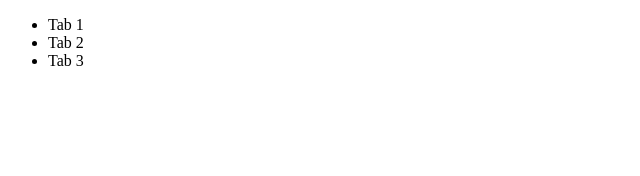
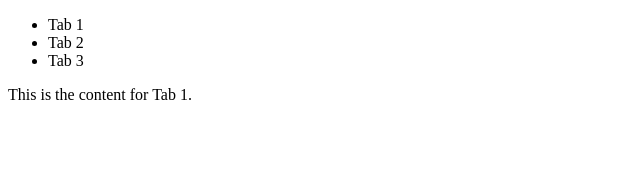
Before and after one commit to acciojob/react-composition-1-vanshu-himself, a React app: page / in a window 1280 px wide. Shown: the top 176 px of the page, without its empty margins (0-640 px from the left). Built offline with nearby package versions, Linux system fonts and the light colour scheme.

Commit message:
one last commit

```diff
--- a/src/components/App.js
+++ b/src/components/App.js
@@ -10,7 +10,7 @@ const App = () => {
         {/* Do not remove the main div */}
 
 
-        <Tab tabs={tabs}/>
+        <Tab arr={tabs}/>
     </div>
   )
 }
--- a/src/components/Tab.js
+++ b/src/components/Tab.js
@@ -1,23 +1,27 @@
-import React,{useState} from "react";
-// tabs = [{}]
-const Tab=({tabs})=> {
-    const [tabClicked, setTabClicked]=useState("");
-    function handleClick(content){
-        setTabClicked(content);
-    }
-    return(
-        <div>
-            <ul>{
-         tabs.map((tab)=> (
-            <li onClick={()=>handleClick(tab.content)}>
-                {tab.title}
-                </li>
-         ))
-}</ul>
-{
-tabClicked &&
-<p>This is the content for {tabClicked}.</p>}
-        </div>
-    )
+import React, { useState } from "react";
+
+function Tabs({arr}){
+const [tab, setTab] = useState(0);
+
+const handleTabClick = (i) => {
+    setTab(i);
+  };
+    return (
+    <>
+     <ul>
+        {arr.map((tab, i) => (
+          <li
+            key={i}
+            onClick={() => handleTabClick(i)}>
+            {tab.title}
+          </li>
+        ))}
+      </ul>
+      <p>
+      This is the content for {arr[tab].content}.
+      </p>
+    </>
+);
 }
-export default Tab;
+
+export default Tabs;
```
